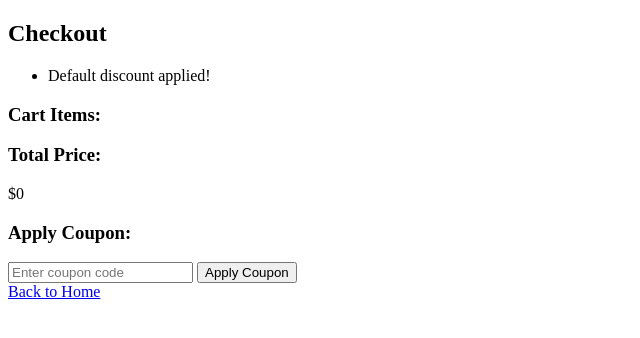
After one commit to Sanket-Khambal/ScalE-Mart, a Django app: page /checkout/ in a window 1280 px wide. The commit adds this page. Shown: the top 338 px of the page, without its empty margins (0-640 px from the left). Run offline with Django 4.2, Linux system fonts and the light colour scheme; the visitor is signed in with stand-in values (Sample User, id 1); data comes from the database, SQL or seed files in the repository; data that the repository does not hold is empty.

Commit message:
created checkout page with discount stategies, added option to delete products from cart

```diff
--- a/Shopping_cart_system/Shopping_cart_system/commands.py
+++ b/Shopping_cart_system/Shopping_cart_system/commands.py
@@ -1,5 +1,6 @@
 from abc import ABC, abstractmethod
 from Shopping_cart_system.models import CartItem,Product
+from django.http import HttpResponseBadRequest
 
 class Command(ABC):
     @abstractmethod
@@ -40,7 +41,7 @@ class RemoveFromCartCommand(Command):
             else:
                 cart_item.delete()
         except CartItem.DoesNotExist:
-            pass  # Handle the case where the item is not in the cart
+            raise HttpResponseBadRequest("The item is not in the cart.")
 
 class ViewProductsCommand(Command):
     def __init__(self, category):
--- a/Shopping_cart_system/Shopping_cart_system/strategies.py
+++ b/Shopping_cart_system/Shopping_cart_system/strategies.py
@@ -1,4 +1,5 @@
 from abc import ABC, abstractmethod
+from decimal import Decimal
 
 class PriceCalculationStrategy(ABC):
     @abstractmethod
@@ -12,50 +13,44 @@ class DefaultPriceCalculationStrategy(PriceCalculationStrategy):
 class DiscountPriceCalculationStrategy(PriceCalculationStrategy):
     def __init__(self, base_strategy, discount_percentage):
         self.base_strategy = base_strategy
-        self.discount_percentage = discount_percentage
+        self.discount_percentage = Decimal(discount_percentage)
 
     def calculate_price(self, product, quantity):
         base_price = self.base_strategy.calculate_price(product, quantity)
-        discount_amount = (self.discount_percentage / 100) * base_price
+        discount_amount = (self.discount_percentage / Decimal(100)) * base_price
         return base_price - discount_amount
 
 class CouponDiscountStrategy(PriceCalculationStrategy):
     def __init__(self, base_strategy, coupon_code, discount_percentage):
         self.base_strategy = base_strategy
         self.coupon_code = coupon_code
-        self.discount_percentage = discount_percentage
+        self.discount_percentage = Decimal(discount_percentage)
 
     def calculate_price(self, product, quantity):
         base_price = self.base_strategy.calculate_price(product, quantity)
 
-        # Check if the coupon code is valid
         if self.is_coupon_valid():
-            discount_amount = (self.discount_percentage / 100) * base_price
+            discount_amount = (self.discount_percentage / Decimal(100)) * base_price
             return base_price - discount_amount
         else:
             return base_price
 
     def is_coupon_valid(self):
-        # Implement your logic to check if the coupon code is valid
-        # For simplicity, let's assume all coupon codes are valid
-        return True
 
+        valid_coupons = ['discount', 'abcd', 'xyz']
+        return self.coupon_code.lower() in valid_coupons
 
 class QuantityBasedDiscountStrategy(PriceCalculationStrategy):
     def __init__(self, base_strategy, discount_threshold, discount_percentage):
         self.base_strategy = base_strategy
         self.discount_threshold = discount_threshold
-        self.discount_percentage = discount_percentage
+        self.discount_percentage = Decimal(discount_percentage)
 
     def calculate_price(self, product, quantity):
         base_price = self.base_strategy.calculate_price(product, quantity)
+        discount_amount = (self.discount_percentage / Decimal(100)) * base_price
+        return base_price - discount_amount
 
-        # Apply discount if quantity meets or exceeds the threshold
-        if quantity >= self.discount_threshold:
-            discount_amount = (self.discount_percentage / 100) * base_price
-            return base_price - discount_amount
-        else:
-            return base_price
 
 class PaymentStrategy(ABC):
     @abstractmethod
--- a/Shopping_cart_system/Shopping_cart_system/urls.py
+++ b/Shopping_cart_system/Shopping_cart_system/urls.py
@@ -15,7 +15,7 @@ Including another URLconf
 """
 from django.contrib import admin
 from django.urls import path
-from .views import add_to_cart, view_cart, checkout,register_user,login_user,home,view_products_by_category,categories
+from .views import add_to_cart, view_cart, checkout,register_user,login_user,home,view_products_by_category,categories,remove_from_cart
 
 #shubham checking for pull request
 
@@ -31,4 +31,6 @@ urlpatterns = [
     path('view-products/<str:category>', view_products_by_category, name='products_by_category'),
     path('add-to-cart/<int:product_id>/', add_to_cart, name='add_to_cart'),
     path('view-cart', view_cart, name='view_cart'),
+    path('checkout/', checkout, name='checkout'),
+    path('remove_from_cart/<int:product_id>/<int:quantity>/', remove_from_cart, name='remove_from_cart'),
 ]
--- a/Shopping_cart_system/Shopping_cart_system/views.py
+++ b/Shopping_cart_system/Shopping_cart_system/views.py
@@ -1,50 +1,16 @@
 from django.http import HttpResponseBadRequest
 from django.shortcuts import render, redirect
+from django.contrib import messages
 from django.contrib.auth.decorators import login_required
 from django.contrib.auth import login,logout
 from django.contrib.auth.forms import UserCreationForm
 from django.contrib.auth.forms import AuthenticationForm
 from .models import Cart, Product, CartItem
-from Shopping_cart_system.commands import AddToCartCommand,ViewProductsCommand,ViewCartCommand
-from Shopping_cart_system.strategies import DefaultPriceCalculationStrategy,DiscountPriceCalculationStrategy,CouponDiscountStrategy,CreditCardPaymentStrategy,PayPalPaymentStrategy
+from Shopping_cart_system.commands import AddToCartCommand,ViewProductsCommand,ViewCartCommand,RemoveFromCartCommand
+from Shopping_cart_system.strategies import DefaultPriceCalculationStrategy,DiscountPriceCalculationStrategy,CouponDiscountStrategy,CreditCardPaymentStrategy,PayPalPaymentStrategy,QuantityBasedDiscountStrategy
 
 def home(request):
     return render(request,'home.html')
-
-@login_required
-def add_to_cart(request, product_id):
-    product = Product.objects.get(pk=product_id)
-    cart, created = Cart.objects.get_or_create(user=request.user)
-    strategy = DefaultPriceCalculationStrategy()
-    command = AddToCartCommand(cart, product, quantity=1, strategy=strategy)
-    command.execute()
-    return redirect('cart')
-
-
-@login_required
-def checkout(request, payment_method):
-    cart = Cart()
-    cart_items = cart.get_items()
-
-    # Payment strategy
-    if payment_method == 'credit_card':
-        payment_strategy = CreditCardPaymentStrategy()
-    elif payment_method == 'paypal':
-        payment_strategy = PayPalPaymentStrategy()
-    else:
-        return HttpResponseBadRequest("Invalid payment method")
-
-    total_price = sum(item['product'].price * item['quantity'] for item in cart_items)
-
-    # Process payment
-    payment_result = payment_strategy.process_payment(total_price)
-
-    # Additional checkout logic (e.g., order creation, inventory update)
-
-    # Clear the cart after checkout
-    cart.clear_cart()
-
-    return render(request, 'checkout.html', {'payment_result': payment_result})
 
 def register_user(request):
     if request.method == 'POST':
@@ -52,7 +18,7 @@ def register_user(request):
         if form.is_valid():
             user = form.save()
             login(request, user)
-            return redirect('home')  # Replace 'home' with the name of your home page or another desired destination
+            return redirect('home')
     else:
         form = UserCreationForm()
 
@@ -64,8 +30,7 @@ def login_user(request):
         if form.is_valid():
             user = form.get_user()
             login(request, user)
-            return redirect('user_home')  # Replace 'home' with the name of your home page or another desired destination
-    else:
+            return redirect('user_home')
         form = AuthenticationForm()
 
     return render(request, 'login.html', {'form': form})
@@ -96,7 +61,8 @@ def view_cart(request):
         {
             'product_name': item.product.name,
             'quantity': item.quantity,
-            'total_price': item.product.price * item.quantity
+            'total_price': item.product.price * item.quantity,
+            'id':item.product.id
         }
         for item in cart_items
     ]
@@ -124,3 +90,50 @@ def add_to_cart(request, product_id):
         add_to_cart_command = AddToCartCommand(cart=user_cart, product=product, quantity=quantity)
         add_to_cart_command.execute()
         return redirect('products_by_category',category=category)
+
+def remove_from_cart(request, product_id, quantity):
+    product = Product.objects.get(pk=product_id)
+    user_cart = Cart.objects.get(user=request.user)
+    remove_command = RemoveFromCartCommand(cart=user_cart, product=product, quantity=quantity)
+    remove_command.execute()
+    return redirect('view_cart')
+
+
+def checkout(request):
+    # Retrieve the user's cart
+    user_cart, created = Cart.objects.get_or_create(user=request.user)
+
+    # View the cart to get the cart items
+    view_cart_command = ViewCartCommand(cart=user_cart)
+    cart_items = view_cart_command.execute()
+
+    # Apply quantity-based discount strategy if there are more than four products
+    quantity_discount_threshold = 4
+    if len(cart_items) > quantity_discount_threshold:
+        discount_strategy = QuantityBasedDiscountStrategy(DefaultPriceCalculationStrategy(), discount_threshold=quantity_discount_threshold, discount_percentage=15)
+        discount_message = f'Quantity discount applied! Get {discount_strategy.discount_percentage}% off for purchasing more than {quantity_discount_threshold} products.'
+    else:
+        discount_strategy = DiscountPriceCalculationStrategy(DefaultPriceCalculationStrategy(), discount_percentage=10)
+        discount_message = 'Default discount applied!'
+
+    # Apply coupon discount if a coupon code is provided
+    coupon_code = request.GET.get('coupon_code')
+    if coupon_code:
+        # Checking if the provided coupon code is valid
+        coupon_strategy = CouponDiscountStrategy(discount_strategy, coupon_code, discount_percentage=20)
+        if coupon_strategy.is_coupon_valid():
+            total_price = sum(coupon_strategy.calculate_price(item.product, item.quantity) for item in cart_items)
+            messages.success(request, f'Coupon "{coupon_code}" applied successfully! {discount_message}')
+        else:
+            total_price = sum(discount_strategy.calculate_price(item.product, item.quantity) for item in cart_items)
+            messages.error(request, f'Invalid coupon code. {discount_message}')
+    else:
+        total_price = sum(discount_strategy.calculate_price(item.product, item.quantity) for item in cart_items)
+        messages.success(request, discount_message)
+
+    data = {
+        'cart_items': cart_items,
+        'total_price': total_price,
+    }
+
+    return render(request, 'checkout.html', data)
--- a/Shopping_cart_system/templates/cart.html
+++ b/Shopping_cart_system/templates/cart.html
@@ -12,13 +12,14 @@
         <ul>
             {% for item in cart_items_data %}
                 <li>{{ item.product_name }} - Quantity: {{ item.quantity }} - Total Price: ${{ item.total_price }}</li>
+                <a href="{% url 'remove_from_cart' product_id=item.id quantity=1 %}">Remove</a>
             {% endfor %}
         </ul>
         <p>Total Price: ${{ total_price }}</p>
     {% else %}
         <p>Your cart is empty.</p>
     {% endif %}
-
+    <a href="{% url 'checkout' %}">Checkout</a>
     <a href="{% url 'user_home' %}">Back to Home</a>
 </body>
 </html>
--- /dev/null
+++ b/Shopping_cart_system/templates/checkout.html
@@ -0,0 +1,37 @@
+<!DOCTYPE html>
+<html lang="en">
+<head>
+    <meta charset="UTF-8">
+    <meta name="viewport" content="width=device-width, initial-scale=1.0">
+    <title>Checkout</title>
+</head>
+<body>
+    <h2>Checkout</h2>
+
+    {% if messages %}
+        <ul class="messages">
+            {% for message in messages %}
+                <li>{{ message }}</li>
+            {% endfor %}
+        </ul>
+    {% endif %}
+
+    <h3>Cart Items:</h3>
+    <ul>
+        {% for item in cart_items %}
+            <li>{{ item.product.name }} - Quantity: {{ item.quantity }} - Price: ${{ item.product.price }}</li>
+        {% endfor %}
+    </ul>
+
+    <h3>Total Price:</h3>
+    <p>${{ total_price }}</p>
+
+    <h3>Apply Coupon:</h3>
+    <form action="{% url 'checkout' %}" method="get">
+        <input type="text" name="coupon_code" placeholder="Enter coupon code">
+        <input type="submit" value="Apply Coupon">
+    </form>
+
+    <a href="{% url 'user_home' %}">Back to Home</a>
+</body>
+</html>
```
